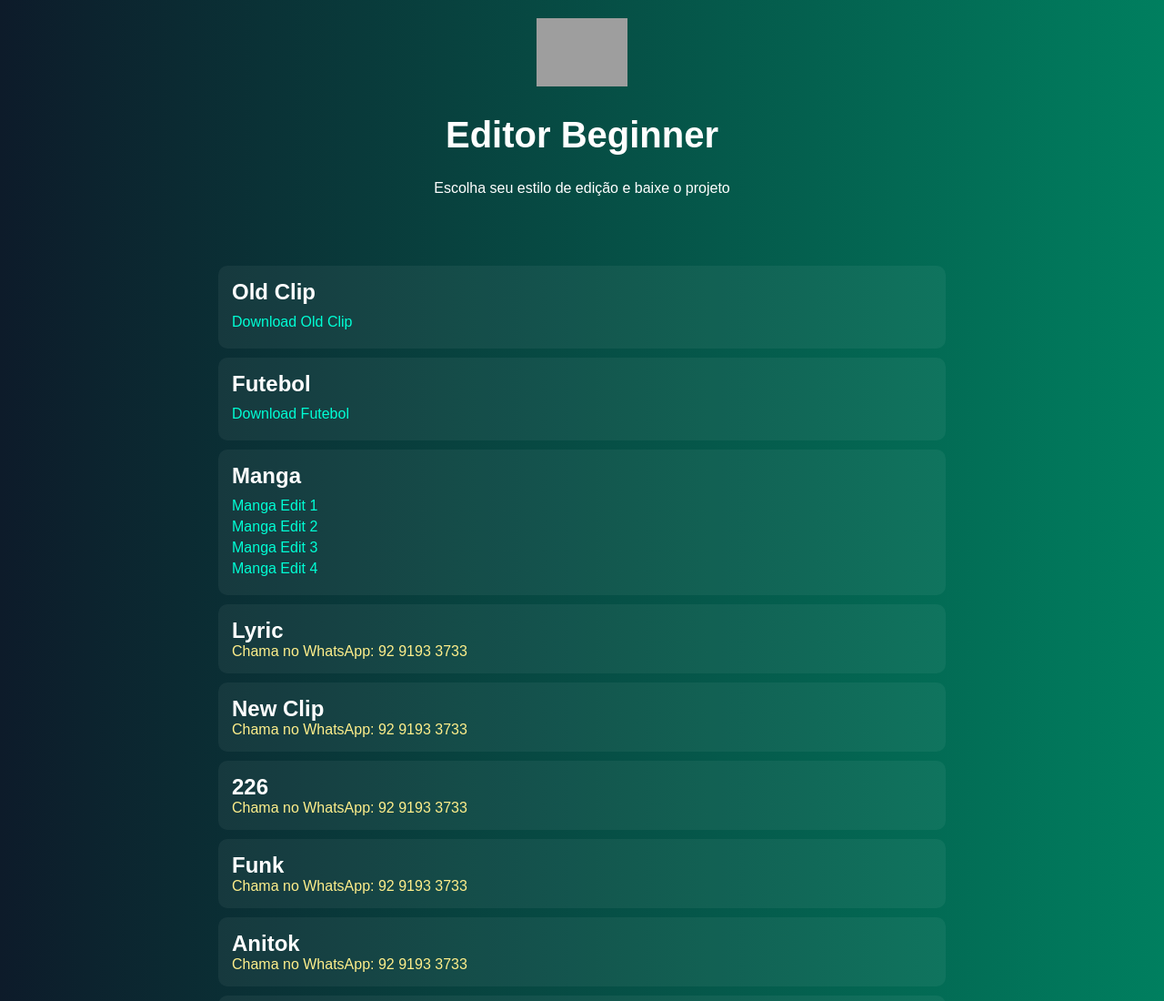
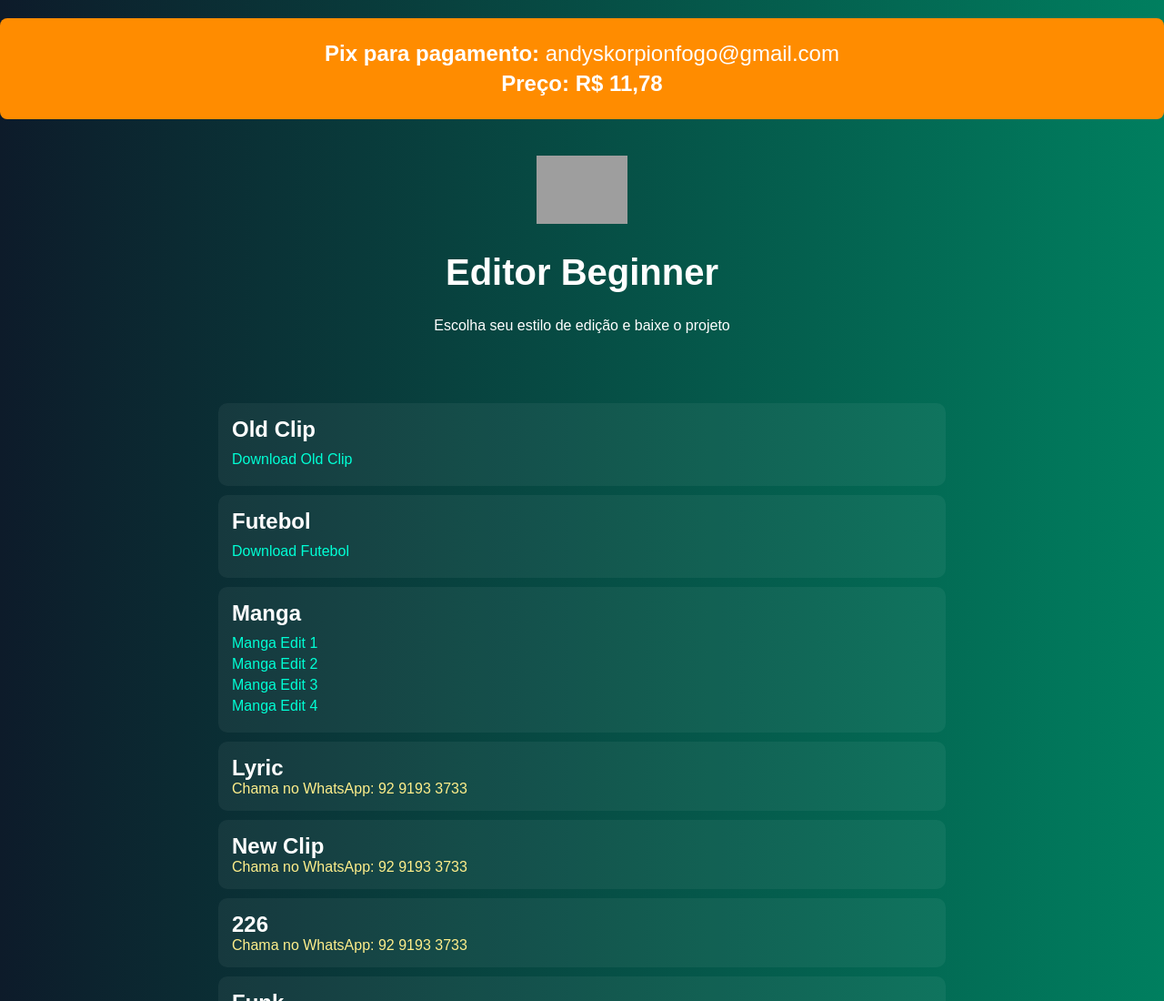
Before and after one commit to kuzex-edits/editor, a plain HTML site: page index.html in a window 1280 px wide. Shown: the top 1100 px of the page at 91% size. Drawn offline with Linux system fonts and the light colour scheme; grey boxes are pictures that could not be loaded.

Commit message:
Update index.html

```diff
--- a/index.html
+++ b/index.html
@@ -1,5 +1,5 @@
 <!DOCTYPE html>
-<html lang="en">
+<html lang="pt-br">
 <head>
   <meta charset="UTF-8">
   <title>Editor Beginner</title>
@@ -49,17 +49,40 @@
       text-decoration: none;
       margin-bottom: 5px;
     }
+
+    /* Estilo para a caixa de PIX e preço */
+    .payment-box {
+      background-color: #ff8c00;
+      color: white;
+      padding: 20px;
+      text-align: center;
+      font-size: 1.5rem;
+      margin: 20px 0;
+      border-radius: 8px;
+    }
+
+    .payment-box p {
+      margin: 5px 0;
+    }
+
     .call-info {
       color: #ffef8b;
     }
   </style>
 </head>
 <body>
+  <!-- Caixa de PIX e preço -->
+  <div class="payment-box">
+    <p><strong>Pix para pagamento:</strong> andyskorpionfogo@gmail.com</p>
+    <p><strong>Preço: R$ 11,78</strong></p>
+  </div>
+
   <header>
     <img src="https://upload.wikimedia.org/wikipedia/commons/thumb/e/e1/Alight_Motion_Logo.svg/512px-Alight_Motion_Logo.svg.png" alt="Alight Motion Logo">
     <h1>Editor Beginner</h1>
     <p>Escolha seu estilo de edição e baixe o projeto</p>
   </header>
+
   <div class="container">
     <div class="style-box">
       <h2>Old Clip</h2>
```
